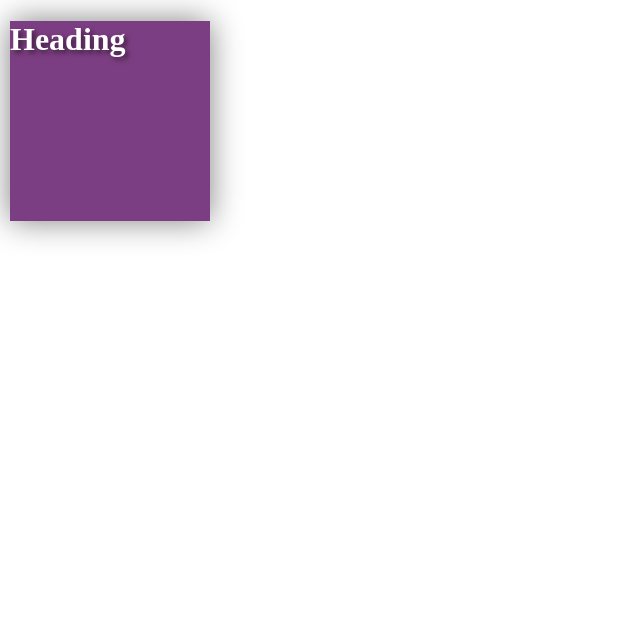
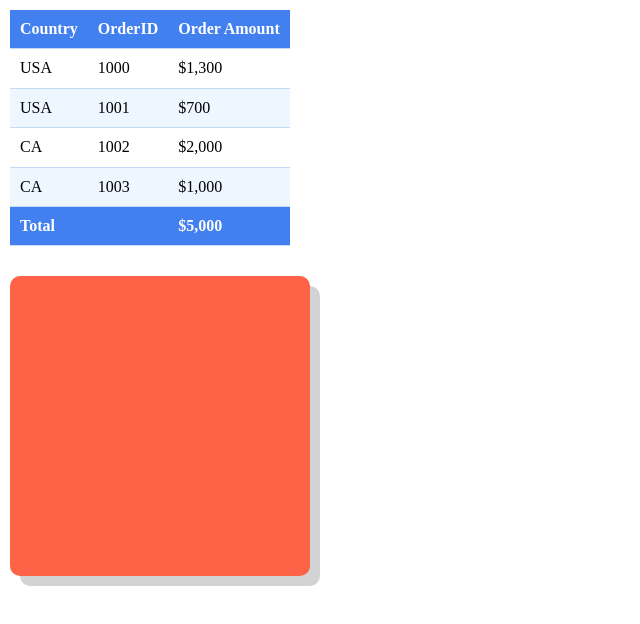
Before and after one commit to yedai13/html-css-moxit, a plain HTML site: page FirstPage/index.html in a window 1280 px wide. Shown: the whole page, without its empty margins (0-640 px from the left). Drawn offline with Linux system fonts and the light colour scheme.

Commit message:
ejercicio tabla & box shadown

```diff
--- a/FirstPage/css/styles.css
+++ b/FirstPage/css/styles.css
@@ -2,14 +2,37 @@ body {
   margin: 10px;
 }
 
-.box {
-  width: 200px;
-  height: 200px;
-  background: rgb(124, 62, 130);
-  box-shadow: 0 0 30px grey;
+table,
+td,
+th {
+  border-bottom: 1px solid #c4dcf3;
+  border-collapse: collapse;
+  padding: 10px;
 }
 
-h1 {
+tfoot {
+  text-align: left;
+}
+
+tr:nth-child(even) {
+  background-color: #eef7ff;
+}
+
+thead tr:first-child {
+  background-color: #427fef;
   color: white;
-  text-shadow: 3px 3px 5px rgba(0, 0, 0, 0.5);
 }
+
+tfoot tr:last-child {
+  background-color: #427fef;
+  color: white;
+}
+
+.box {
+  margin-top: 30px;
+  width: 300px;
+  height: 300px;
+  background-color: tomato;
+  box-shadow: 10px 10px lightgray;
+  border-radius: 10px;
+}
--- a/FirstPage/index.html
+++ b/FirstPage/index.html
@@ -9,8 +9,44 @@
     <title>My firts web page</title>
   </head>
   <body>
-    <div class="box">
-      <h1>Heading</h1>
-    </div>
+    <table>
+      <thead>
+        <tr>
+          <th>Country</th>
+          <th>OrderID</th>
+          <th>Order Amount</th>
+        </tr>
+      </thead>
+      <tbody>
+        <tr>
+          <td>USA</td>
+          <td>1000</td>
+          <td>$1,300</td>
+        </tr>
+        <tr>
+          <td>USA</td>
+          <td>1001</td>
+          <td>$700</td>
+        </tr>
+        <tr>
+          <td>CA</td>
+          <td>1002</td>
+          <td>$2,000</td>
+        </tr>
+        <tr>
+          <td>CA</td>
+          <td>1003</td>
+          <td>$1,000</td>
+        </tr>
+      </tbody>
+      <tfoot>
+        <tr>
+          <th colspan="2">Total</th>
+          <th>$5,000</th>
+        </tr>
+      </tfoot>
+    </table>
   </body>
+
+  <div class="box"></div>
 </html>
```
